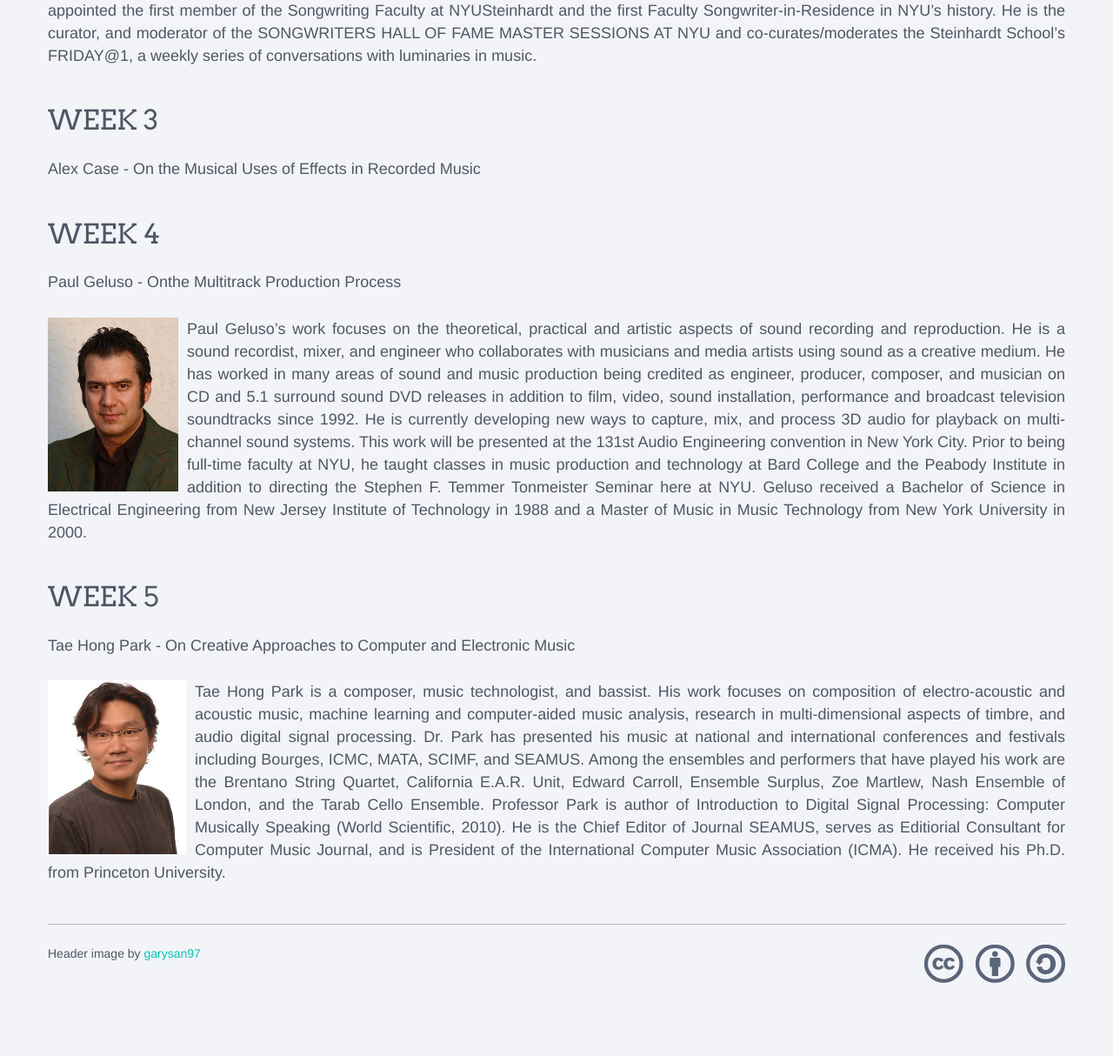
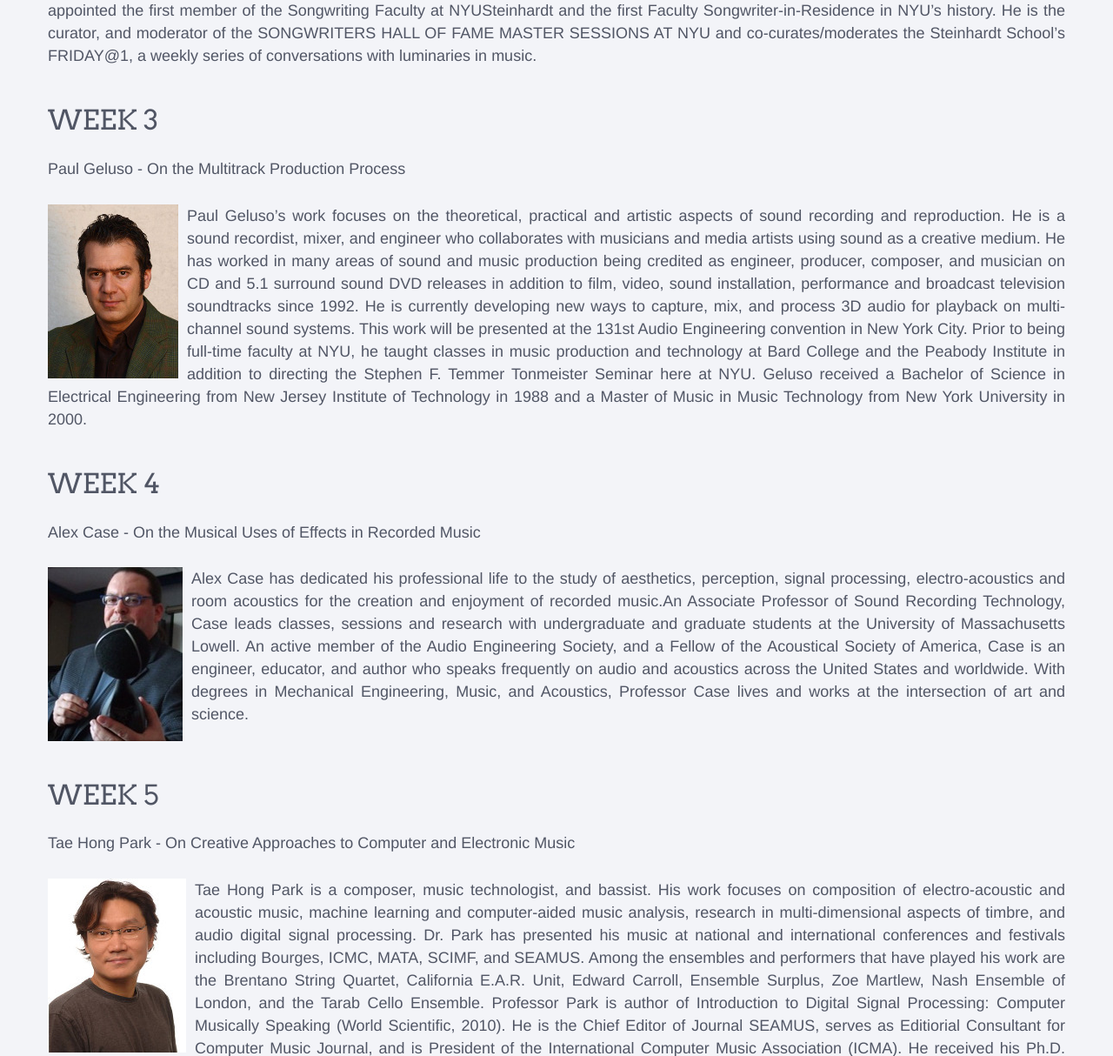
Before and after one commit to p2pu/mechanical-mooc, a Django app: page /interviews/ in a window 1280 px wide. Shown: the part 909-2123 px from the top of the page at 87% size. Before the commit the page ends 2039 px from the top, so only its background shows below. Run offline with Django 3.2, Linux system fonts and the light colour scheme; parts of the project's set-up code (start-up, migrations or seed data) failed here and were passed over; some libraries are stand-ins or nearby versions.

Commit message:
Update interviews.html
Swapped out order of interviews 3 and 4

```diff
--- a/templates/interviews.html
+++ b/templates/interviews.html
@@ -14,7 +14,7 @@
 
         <p>Alex Case - On Space and Timbre as Creative Dimensions of Music</p>
 
-         <p class="media"><img src="{{STATIC_URL}}/img/alex_case.jpg" class="pull-left">Alex Case has dedicated his professional life to the study of aesthetics, perception, signal processing, electro-acoustics and room acoustics for the creation and enjoyment of recorded music.An Associate Professor of Sound Recording Technology, Case leads classes, sessions and research with undergraduate and graduate students at the University of Massachusetts Lowell. An active member of the Audio Engineering Society, and a Fellow of the Acoustical Society of America, Case is an engineer, educator, and author who speaks frequently on audio and acoustics across the United States and worldwide. With degrees in Mechanical Engineering, Music, and Acoustics, Professor Case lives and works at the intersection of art and science.</p>
+        <p class="media"><img src="{{STATIC_URL}}/img/alex_case.jpg" class="pull-left">Alex Case has dedicated his professional life to the study of aesthetics, perception, signal processing, electro-acoustics and room acoustics for the creation and enjoyment of recorded music.An Associate Professor of Sound Recording Technology, Case leads classes, sessions and research with undergraduate and graduate students at the University of Massachusetts Lowell. An active member of the Audio Engineering Society, and a Fellow of the Acoustical Society of America, Case is an engineer, educator, and author who speaks frequently on audio and acoustics across the United States and worldwide. With degrees in Mechanical Engineering, Music, and Acoustics, Professor Case lives and works at the intersection of art and science.</p>
 
         <h2>WEEK 2</h2>
 
@@ -24,12 +24,16 @@
 
         <h2>WEEK 3</h2>
 
-        <p>Alex Case - On the Musical Uses of Effects in Recorded Music</p>
+        <p>Paul Geluso - On the Multitrack Production Process</p>
+
+        <p class="media"><img src="{{STATIC_URL}}/img/paul_geluso.jpg" class="pull-left">Paul Geluso’s work focuses on the theoretical, practical and artistic aspects of sound recording and reproduction. He is a sound recordist, mixer, and engineer who collaborates with musicians and media artists using sound as a creative medium. He has worked in many areas of sound and music production being credited as engineer, producer, composer, and musician on CD and 5.1 surround sound DVD releases in addition to film, video, sound installation, performance and broadcast television soundtracks since 1992. He is currently developing new ways to capture, mix, and process 3D audio for playback on multi-channel sound systems. This work will be presented at the 131st Audio Engineering convention in New York City. Prior to being full-time faculty at NYU, he taught classes in music production and technology at Bard College and the Peabody Institute in addition to directing the Stephen F. Temmer Tonmeister Seminar here at NYU. Geluso received a Bachelor of Science in Electrical Engineering from New Jersey Institute of Technology in 1988 and a Master of Music in Music Technology from New York University in 2000.</p>
+
         <h2>WEEK 4</h2>
 
-        <p>Paul Geluso - Onthe Multitrack Production Process</p>
+        <p>Alex Case - On the Musical Uses of Effects in Recorded Music</p>
 
-        <p class="media"><img src="{{STATIC_URL}}/img/paul_geluso.jpg" class="pull-left">Paul Geluso’s work focuses on the theoretical, practical and artistic aspects of sound recording and reproduction. He is a sound recordist, mixer, and engineer who collaborates with musicians and media artists using sound as a creative medium. He has worked in many areas of sound and music production being credited as engineer, producer, composer, and musician on CD and 5.1 surround sound DVD releases in addition to film, video, sound installation, performance and broadcast television soundtracks since 1992. He is currently developing new ways to capture, mix, and process 3D audio for playback on multi-channel sound systems. This work will be presented at the 131st Audio Engineering convention in New York City. Prior to being full-time faculty at NYU, he taught classes in music production and technology at Bard College and the Peabody Institute in addition to directing the Stephen F. Temmer Tonmeister Seminar here at NYU. Geluso received a Bachelor of Science in Electrical Engineering from New Jersey Institute of Technology in 1988 and a Master of Music in Music Technology from New York University in 2000.</p>
+        <p class="media"><img src="{{STATIC_URL}}/img/alex_case.jpg" class="pull-left">Alex Case has dedicated his professional life to the study of aesthetics, perception, signal processing, electro-acoustics and room acoustics for the creation and enjoyment of recorded music.An Associate Professor of Sound Recording Technology, Case leads classes, sessions and research with undergraduate and graduate students at the University of Massachusetts Lowell. An active member of the Audio Engineering Society, and a Fellow of the Acoustical Society of America, Case is an engineer, educator, and author who speaks frequently on audio and acoustics across the United States and worldwide. With degrees in Mechanical Engineering, Music, and Acoustics, Professor Case lives and works at the intersection of art and science.</p>
+
         <h2>WEEK 5</h2>
 
         <p>Tae Hong Park - On Creative Approaches to Computer and Electronic Music</p>
```
